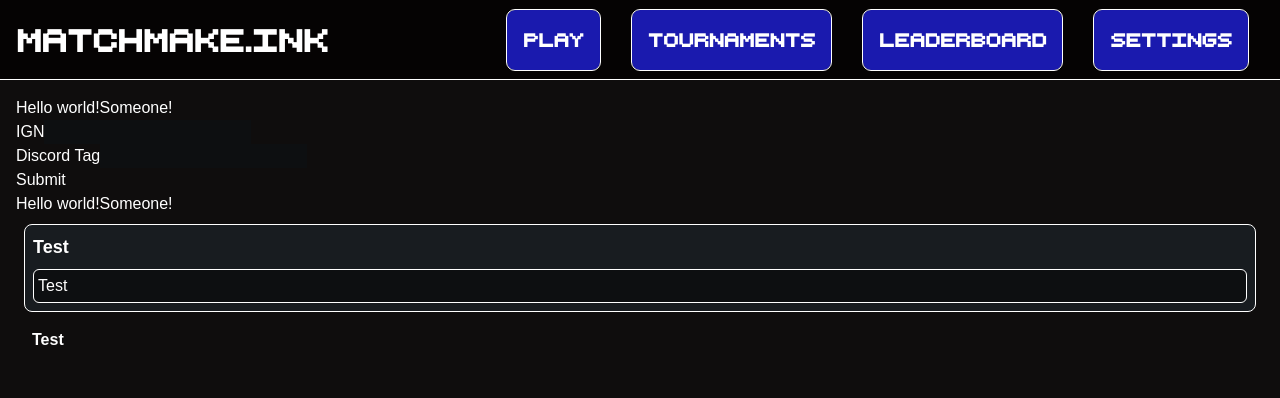
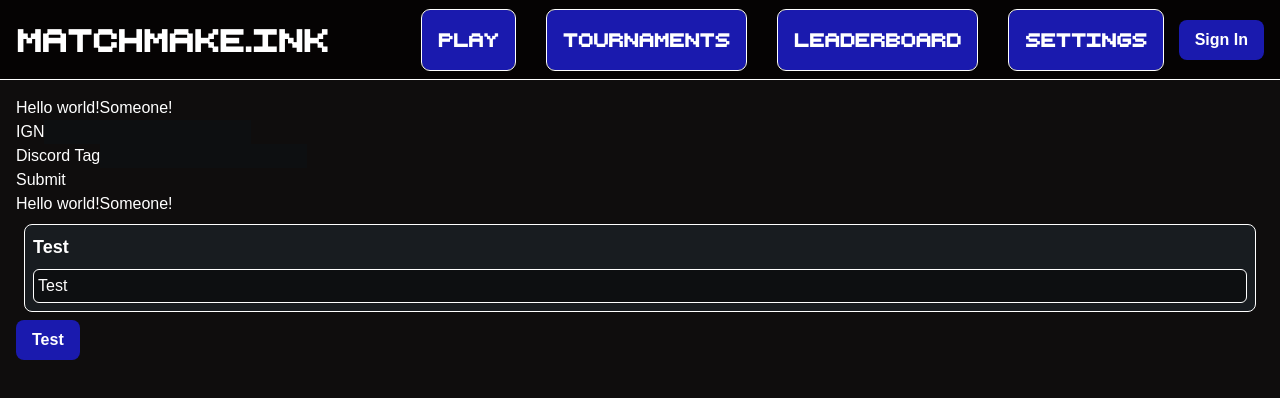
Before and after one commit to matchmake-ink/matchmake.ink, a Next.js app: page / in a window 1280 px wide. Shown: the top 398 px of the page. Built offline with nearby package versions, Linux system fonts and the light colour scheme; no server answers; the database is empty.

Commit message:
add auth button to header

```diff
--- a/components/auth-button.tsx
+++ b/components/auth-button.tsx
@@ -1,6 +1,7 @@
 "use client";
 import { useUser } from "@/lib/client/auth";
-import { useRouter } from "next/router";
+import Button from "./button";
+import { useRouter } from "next/navigation";
 import { signOut } from "@/lib/client/auth";
 
 export default function AuthButton() {
@@ -9,12 +10,16 @@ export default function AuthButton() {
 
   const buttonClicked = () => {
     signOut();
-    router.push("/signin");
+    router.push("/auth");
   };
 
   return (
     <div className="flex-none">
-      <button onClick={buttonClicked}>{user ? "Sign Out" : "Sign In"}</button>
+      <Button
+        onClick={buttonClicked}
+        label={user ? "Sign Out" : "Sign In"}
+        color="primary"
+      />
     </div>
   );
 }
--- a/components/button.tsx
+++ b/components/button.tsx
@@ -8,7 +8,7 @@ export default function Button({ label, color, onClick }: ButtonProps) {
   console.log(color);
   return (
     <button
-      className={`bg-${color}-500 hover:bg-${color}-400 text-text font-bold py-2 px-4 rounded focus:outline-none focus:shadow-outline transition-all`}
+      className={`bg-primary-500 hover:bg-primary-400 text-text font-bold py-2 px-4 focus:outline-none focus:shadow-outline transition-all rounded-lg`}
       onClick={onClick}
       type="button"
     >
--- a/components/header.tsx
+++ b/components/header.tsx
@@ -1,3 +1,5 @@
+import AuthButton from "./auth-button";
+
 export default function Header() {
   return (
     <header className="flex items-center justify-between px-4 py-2 bg-background-dark border-text border-b h-20">
@@ -18,6 +20,7 @@ export default function Header() {
           Settings
         </a>
       </nav>
+      <AuthButton />
     </header>
   );
 }
```
Also changed, not shown: 1 other file (tests, documents, lock files or other folders).
